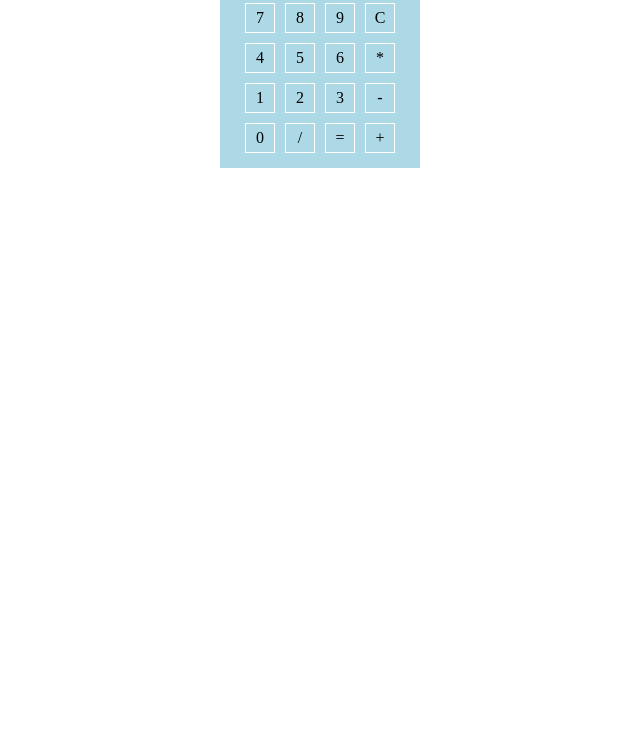
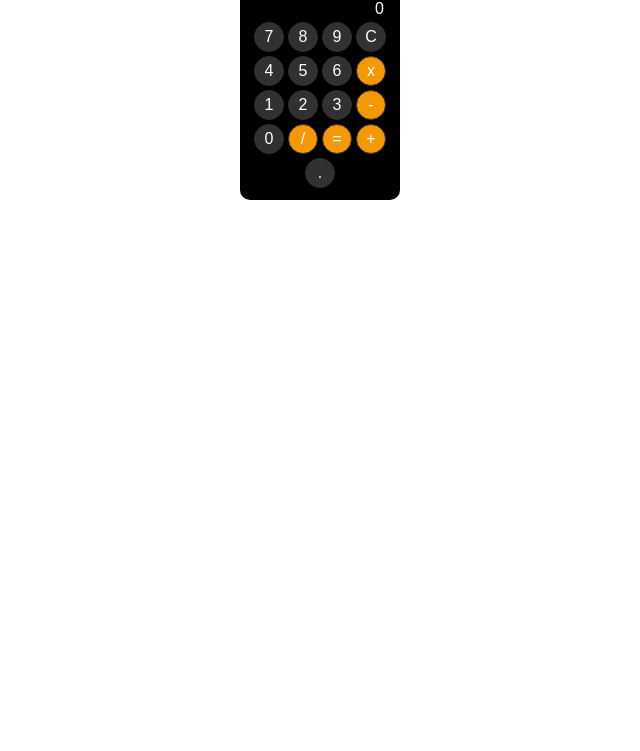
Before and after one commit to FoxPopuli/odin-calculator, a plain HTML site: page index.html in a window 1280 px wide. Shown: the part 49-800 px from the top of the page, without its empty margins (320-960 px from the left). Drawn offline with Linux system fonts and the light colour scheme.

Commit message:
Fully functional with decimal implimented

```diff
--- a/index.html
+++ b/index.html
@@ -12,24 +12,25 @@
     <div id="main">
         <h1>Odin Calculator</h1>
         <div id="calculator">
-             <div id="screen">The Screen</div>
+             <div id="screen">0</div>
             <div id="keypad">
-                <div class="key" id="seven">7</div>
-                <div class="key" id="eight">8</div>
-                <div class="key" id="nine">9</div>
+                <div class="key num" id="seven">7</div>
+                <div class="key num" id="eight">8</div>
+                <div class="key num" id="nine">9</div>
                 <div class="key" id="clear">C</div>
-                <div class="key" id="four">4</div>
-                <div class="key" id="five">5</div>
-                <div class="key" id="six">6</div>
-                <div class="key" id="multiply">*</div>
-                <div class="key" id="one">1</div>
-                <div class="key" id="two">2</div>
-                <div class="key" id="three">3</div>
-                <div class="key" id="minus">-</div>
-                <div class="key" id="zero">0</div>
-                <div class="key" id="divide">/</div>
-                <div class="key" id="equals">=</div>
-                <div class="key" id="plus">+</div>
+                <div class="key num" id="four">4</div>
+                <div class="key num" id="five">5</div>
+                <div class="key num" id="six">6</div>
+                <div class="key op" id="multiply">x</div>
+                <div class="key num" id="one">1</div>
+                <div class="key num" id="two">2</div>
+                <div class="key num" id="three">3</div>
+                <div class="key op" id="minus">-</div>
+                <div class="key num" id="zero">0</div>
+                <div class="key op" id="divide">/</div>
+                <div class="key op" id="equals">=</div>
+                <div class="key op" id="plus">+</div>
+                <div class="key num" id="decimal">.</div>
             </div>
         </div>
     </div>
--- a/index.js
+++ b/index.js
@@ -1,20 +1,18 @@
 const screenElement = document.querySelector('#screen');
-screenElement.textContent = '';
+screenElement.textContent = '0';
 const keys = [...document.querySelectorAll('.key')];
 let expVar = '';
 const nums = [...Array(10).keys()].map((key => key.toString()));
-const ops = ['+', '-', '/', '*'];
+const ops = ['+', '-', '/', 'x'];
 
 keys.map((key) => {
     key.addEventListener('click', () => {
         if (nums.includes(key.textContent)) {
             expVar += key.textContent;
-            console.log(key.textContent);
         } else if (ops.includes(key.textContent)) {
             expVar += ' ' + key.textContent + ' ';
         }
         screenElement.textContent = expVar;
-        console.log(expVar);
     })
 });
 
@@ -36,47 +34,25 @@ function divide(a, b) {
 
 function evaluate(exp) {
     const expArr = exp.split(' ');
-    console.log(expArr);
     let i = 1;
-    // for (let value of expArr) {
-    //     let newVar;
-    //     if (value === '*' || value === '/') {
-    //         let chunk = expArr.slice(i - 1, 3);
-    //         if (value === '*') {
-    //             newVar = multiply(chunk[0], chunk[2]);
-    //         } else {
-    //             newVar = divide(chunk[0], chunk[2]);
-    //         }
-    //         expArr.splice(i - 1, 3, newVar);
-
-    //     }
-    //     i++;
-    // }
-
-    // return expArr;
 
     // Evaluate multiplications and divisions
+    while (expArr.includes('x') || expArr.includes('/')) {
+        let ind = expArr.findIndex((element) => element === 'x' || element === '/');
 
-
-
-    while (expArr.includes('*') || expArr.includes('/')) {
-        // const isOp = (element) => element === '*' || element === '/';
-        let ind = expArr.findIndex((element) => element === '*' || element === '/');
-
-
-        console.log(`ind: ${ind}`);
         let a = +expArr[ind-1];
         let op = expArr[ind];
         let b = +expArr[ind+1];
 
-
-        if (op === '*') {
+        if (op === 'x') {
             expArr.splice(ind - 1, 3, multiply(a, b));
         } else if (op === '/') {
             expArr.splice(ind - 1, 3, divide(a, b));
         }
+
         console.log('func1: ')
         console.log(expArr)
+
         i++;
         if (i > 50) {
             return 'ERROR';
@@ -88,11 +64,6 @@ function evaluate(exp) {
         let a = +expArr[0];
         let op = expArr[1];
         let b = +expArr[2];
-
-        // switch (op) {
-        //     case '+': expArr.splice(i - 1, 3, add(a, b));
-        //     case '-': expArr.splice(i - 1, 3, subtract(a, b));
-        // }
 
         if (op === '+') {
             expArr.splice(0, 3, add(a, b));
@@ -118,3 +89,8 @@ document.querySelector('#clear').addEventListener('click', () => {
     expVar = ''
     screenElement.textContent = expVar;
 })
+
+document.querySelector('#decimal').addEventListener('click', () => {
+    expVar += ".";
+    screenElement.textContent = expVar;
+})
--- a/style.css
+++ b/style.css
@@ -11,24 +11,40 @@
     flex-direction: column;
 }
 
+#calculator, #keypad, #screen {
+    background-color: black;
+}
+
 #calculator {
     display: flex;
     flex: none;
     justify-content: center;
     align-items: center;
     background-color: lightblue;
-    width: 200px;
+    width: 160px;
     flex-direction: column;
     padding: 10px;
+    background-color: black;
+    border-radius: 10px;
+}
+
+#calculator > * {
+    font-family: Arial, Helvetica, sans-serif;
 }
 
 #screen {
-    background-color: white;
+    color: white;
     display: flex;
+    height: 18.5px;
+    width: 140px;
+    border: 1px solid black;
+    padding: 10px 5px;
+    justify-content: right;
+    align-items: center;
 }
 
 #keypad {
-    background-color: lightblue;
+    /* background-color: lightblue; */
     display: flex;
     justify-content: center;
     align-items: center;
@@ -36,8 +52,8 @@
 }
 
 .key {
-    padding: 10px;
-    margin: 5px;
+    padding: 5px;
+    margin: 2px;
     border: 1px solid white;
     width: 30px;
     height: 30px;
@@ -45,4 +61,13 @@
     align-items: center;
     justify-content: center;
     cursor: pointer;
+    border-radius: 100%;
+    background-color: #313131;
+    color: white;
+    border: 1px solid #313131;
+    /* background-color: blue; */
 }
+
+.op {
+    background-color: #f59805;
+}
```
